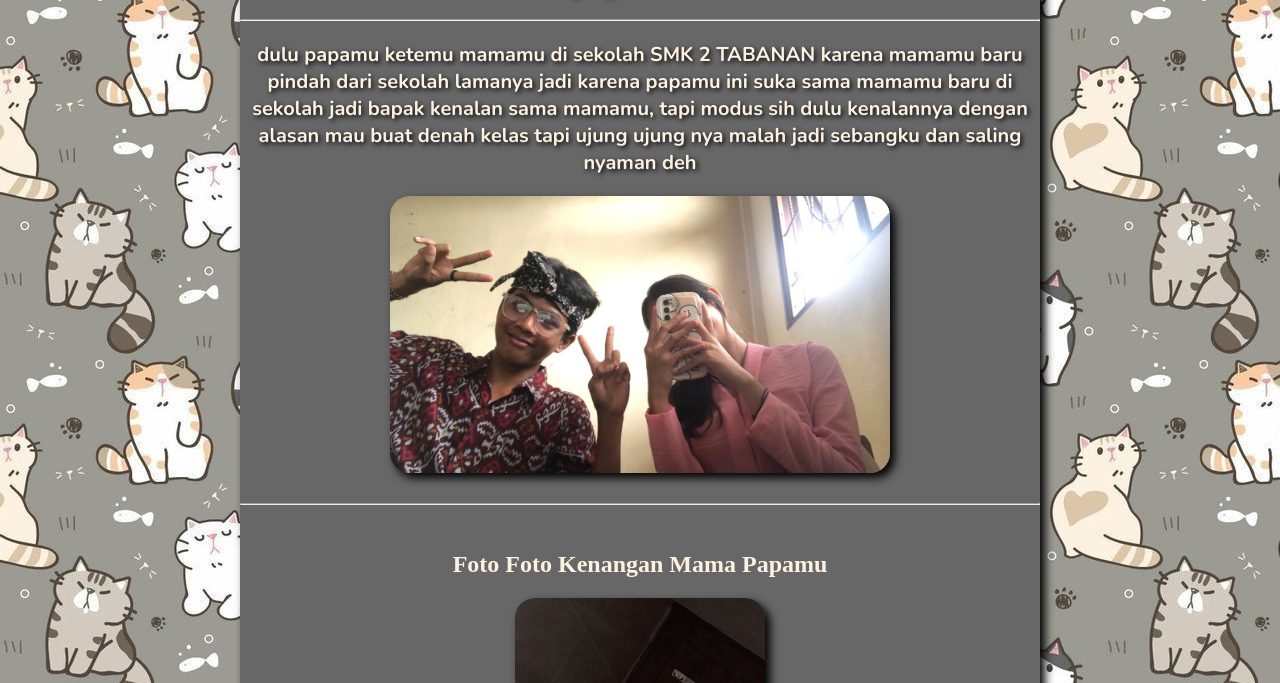
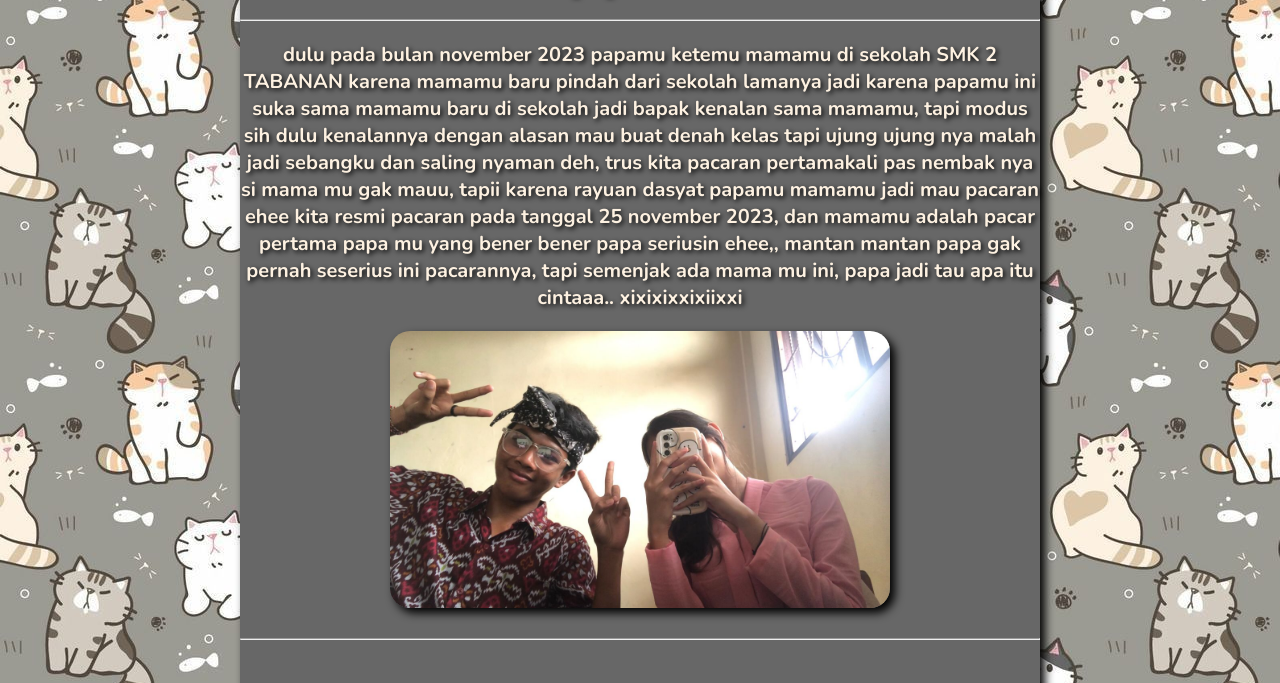
Before and after one commit to DEEOGIKK/RAHASIA-NEGARA, a plain HTML site: page index.html in a window 1280 px wide. Shown: the part 87-770 px from the top of the page. Drawn offline with nearby package versions, Linux system fonts and the light colour scheme; a web font is replaced by a local one.

Commit message:
Update index.html

```diff
--- a/index.html
+++ b/index.html
@@ -12,12 +12,16 @@
             <h1 style="text-shadow: 2px 2px 5px black;">Hai Kids ini papamu dan Mamamu</h1>
             <hr>
             <p class="isiText">
-                dulu papamu ketemu mamamu di sekolah SMK 2 TABANAN karena
+                dulu pada bulan november 2023 papamu ketemu mamamu di sekolah SMK 2 TABANAN karena
                 mamamu baru pindah dari sekolah lamanya
                 jadi karena papamu ini suka sama mamamu baru di sekolah
                 jadi bapak kenalan sama mamamu, tapi modus sih
                 dulu kenalannya dengan alasan mau buat denah kelas
-                tapi ujung ujung nya malah jadi sebangku dan saling nyaman deh
+                tapi ujung ujung nya malah jadi sebangku dan saling nyaman deh, trus kita pacaran pertamakali
+                pas nembak nya si mama mu gak mauu, tapii karena rayuan dasyat papamu mamamu jadi mau pacaran ehee
+                kita resmi pacaran pada tanggal 25 november 2023, dan mamamu adalah pacar pertama papa mu yang bener bener
+                papa seriusin ehee,, mantan mantan papa gak pernah seserius ini pacarannya, tapi semenjak
+                ada mama mu ini, papa jadi tau apa itu cintaaa.. xixixixxixiixxi
             </p>
             <img src="bersama1.jpeg" class="papImg">
             <br>
```
